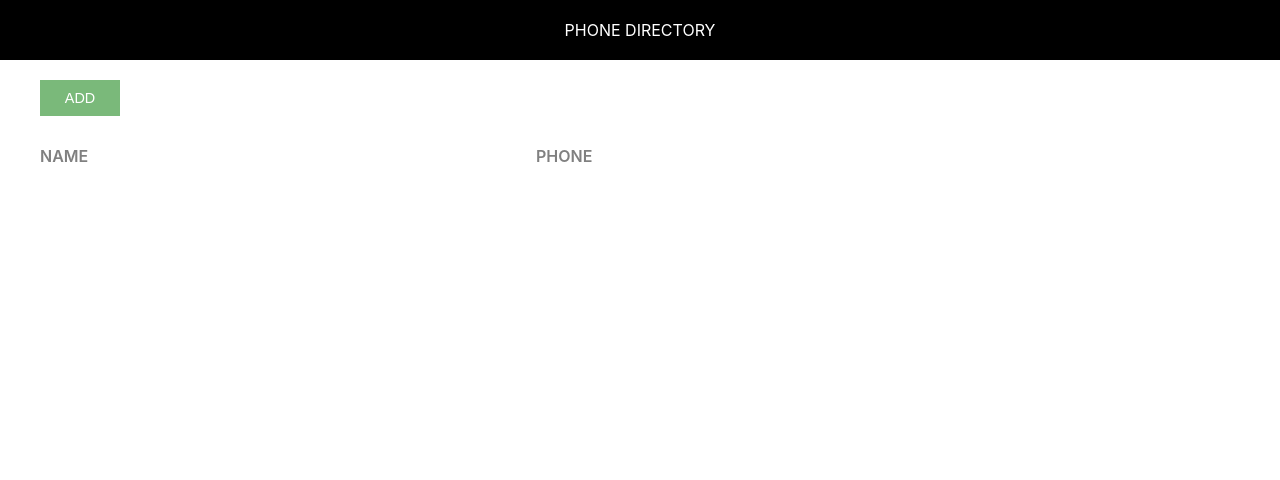
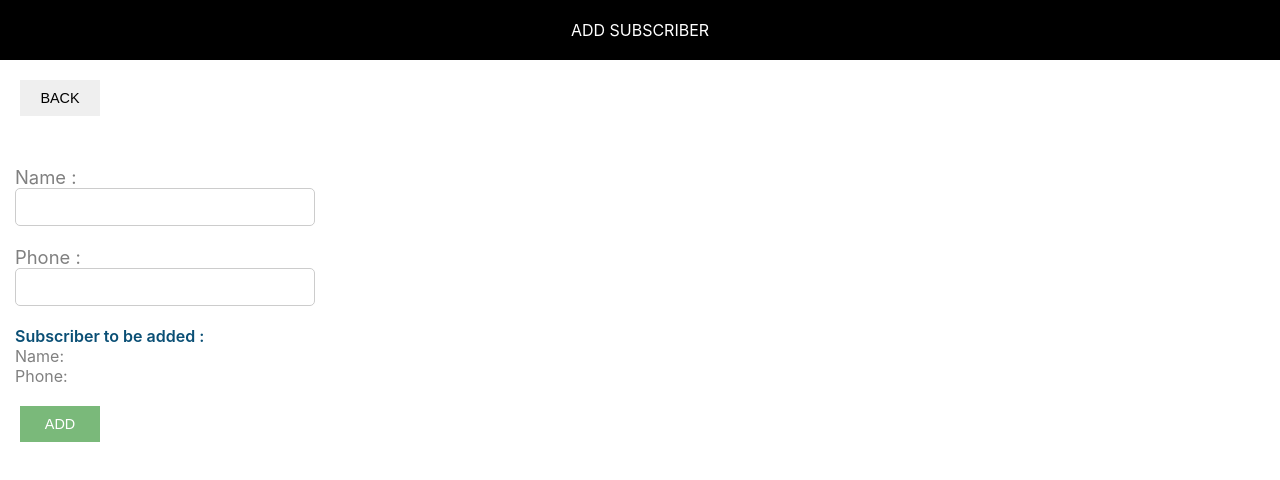
Before and after one commit to sravyasripada/phone-directory, a React (Create React App) app: page /add in a window 1280 px wide. Shown: the top 480 px of the page. Built offline with nearby package versions, Linux system fonts and the light colour scheme; the HTML template or start-up script is replaced by a standard one.

Commit message:
Add routing for Add Subscriber page and show Subscribers pag

```diff
--- a/package.json
+++ b/package.json
@@ -8,6 +8,7 @@
     "@testing-library/user-event": "^13.5.0",
     "react": "^17.0.2",
     "react-dom": "^17.0.2",
+    "react-router-dom": "^6.2.2",
     "react-scripts": "5.0.0",
     "web-vitals": "^2.1.4"
   },
--- a/src/AddSubscriber.js
+++ b/src/AddSubscriber.js
@@ -1,6 +1,7 @@
 import React,{Component} from 'react';
 import'./AddSubscriber.css';
 import Header from './Header';
+import {Link} from 'react-router-dom';
 
 class AddSubscriber extends Component{
 
@@ -20,14 +21,21 @@ class AddSubscriber extends Component{
         this.setState(state);
         console.log(this.state);
     }
+
+  onFormSubmitted =(e) =>{
+        e.preventDefault();
+        this.props.addSubscriberHandler(this.state);
+        this.setState({ id:0, name:'',phone:''})
+    }
     render(){
         return(
             <div>
                 <Header  heading="Add Subscriber"/>
                 <div className='component-body-container'>
-                    <button className='custom-btn'>Back</button>
+
+                     <Link to="/"><button className='custom-btn'>Back</button></Link>
                     </div>
-                    <form className="subscriber-form">
+                    <form className="subscriber-form"  onSubmit={this.onFormSubmitted.bind(this)}>
                     <label htmlFor="name" className='label-control'>Name : </label><br/>
                         <input id="name" type="text" className='input-control' name="name" onChange={this.inputChangeHandler}></input><br/><br/>
                         <label htmlFor="phone" className='label-control'>Phone : </label><br/>
@@ -37,8 +45,10 @@ class AddSubscriber extends Component{
                             <span className='subscriber-info'>Name:{this.state.name} </span><br/>
                             <span className='subscriber-info'>Phone:{this.state.phone} </span>
                         </div>
-                        <button className='custom-btn add-btn'>Add</button>
+
+                        <button type="Submit" className='custom-btn add-btn'>Add</button>
                    </form>
+
 
             </div>
         )
--- a/src/App.js
+++ /dev/null
@@ -1,75 +0,0 @@
-
-import React,{Component} from 'react';
-import './App.css';
-import Header from './Header';
-// import Password from './Password';
-// import ProgressBar from './ProgressBar';
-// import StrengthCriteria from './StrengthCriteria';
-
-class App extends Component{
-  constructor()
-{
-  super();
-  this.state={
-    subscriberListToShow:[]
-
-  }
-}
-  render() {
-
-
-    // let subscribers=[
-    //   { id:1,
-    //     name:'Sravya',
-    //     phone:'9845672398'
-
-    //   },
-    //   { id:2,
-    //     name:'Bhanu',
-    //     phone:'9874521365'
-
-    //   },
-    //   { id:3,
-    //     name:'Lucky',
-    //     phone:'9854624125'
-
-    //   },
-    //   { id:4,
-    //     name:'Krish',
-    //     phone:'9856324718'
-
-    //   },
-    //   { id:5,
-    //     name:'Ram',
-    //     phone:'9758324962'
-
-    //   },
-    // ]
-    return (
-      <div>
-        <Header heading="Phone Directory" />
-        <div className='component-body-container'>
-      <button className='custom-btn add-btn'>Add</button>
-      <div className="grid-container heading-container">
-         <span className="grid-item name-heading">Name</span>
-         <span className="grid-item phone-heading">Phone</span>
-          </div>
-    </div>
-    {
-      this.state.subscriberListToShow.map(sub =>{
-        return <div key={sub.id} className="grid-container">
-          <span className='grid-item'>{sub.name}</span>
-          <span className='grid-item'>{sub.phone}</span>
-          <span className='grid-item'><button className='custom-btn delete-btn'>Delete</button></span>
-          </div>
-      })
-    }
-       </div>
-   );
-
-
-}
-}
-
-
-export default App;
--- /dev/null
+++ b/src/PhoneDirectory.js
@@ -0,0 +1,51 @@
+import React ,{Component} from 'react';
+import AddSubscriber from './AddSubscriber';
+import ShowSubscriber from './ShowSubscriber';
+import {BrowserRouter , Routes, Route} from 'react-router-dom';
+
+class PhoneDirectory extends Component{
+    constructor(){
+        super();
+        this.state={
+            subscriberList:[
+               {
+                id:1,
+                name:'Sravya',
+                phone:'9854745694'
+            },
+            {
+                id:2,
+                name:'Abhi',
+                phone:'9856321574'
+            }
+
+         ]
+     }
+ }
+      addSubscriberHandler =(newSubscriber) =>{
+        let subscriberList=this.state.subscriberList;
+        console.log(this.state.subscriberList)
+        if(subscriberList.length>0){
+            newSubscriber.id= subscriberList[subscriberList.length-1].id +1;
+        }else{
+            newSubscriber.id=1;
+        }
+        subscriberList.push(newSubscriber);
+        this.setState({subscriberList:subscriberList});
+        console.log(this.state.subscriberList);
+     }
+    render(){
+        return(
+            //<AddSubscriber addSubscriberHandler={this.addSubscriberHandler}/>
+            //<ShowSubscriber subscriberList={this.state.subscriberList}/>
+            <BrowserRouter>
+             <Routes>
+                 <Route exact path="/" element={<ShowSubscriber subscriberList={this.state.subscriberList}/>}/>
+                 <Route exact path="/add" element={<AddSubscriber addSubscriberHandler={this.addSubscriberHandler}/>}/>
+
+             </Routes>
+            </BrowserRouter>
+        )
+    }
+}
+export default PhoneDirectory;
--- /dev/null
+++ b/src/ShowSubscriber.js
@@ -0,0 +1,53 @@
+
+import React,{Component} from 'react';
+import './ShowSubscriber.css';
+// import './App.css'
+import Header from './Header';
+import { Link }  from 'react-router-dom';
+
+class App extends Component {
+  constructor(){
+    super();
+    this.state={
+      subscribersListToShow:[]
+    }
+    console.log("Constructor called")
+  }
+  componentDidMount(){
+    console.log("Component Did Mount called")
+  }
+}
+
+class ShowSubscriber extends Component {
+  render(){
+    console.log("render called")
+
+    return (
+      <div>
+        <Header heading="Phone Directory"/>
+        <div className='component-body-container'>
+
+      <Link to="/add"><button className='custom-btn add-btn'>Add</button></Link>
+      <div className="grid-container heading-container">
+            <span className="grid-item name-heading">Name</span>
+            <span className="grid-item phone-heading">Phone</span>
+          </div>
+    </div>
+
+    {
+    this.props.subscriberList.map(sub =>{
+        return <div key={sub.id} className="grid-container">
+          <span className='grid-item'>{sub.name}</span>
+          <span className='grid-item'>{sub.phone}</span>
+          <span className='grid-item'><button className='custom-btn delete-btn'>Delete</button></span>
+          </div>
+      })
+    }
+
+
+  </div>
+    );
+}
+}
+
+export default ShowSubscriber;
--- a/src/index.js
+++ b/src/index.js
@@ -1,14 +1,17 @@
 import React from 'react';
 import ReactDOM from 'react-dom';
 import './index.css';
-import App from './App';
+//import App from './App';
+import  PhoneDirectory from './PhoneDirectory';
 import reportWebVitals from './reportWebVitals';
 //import AddSubscriber from'./AddSubscriber';
 import './common/common.css';
-
+//import ShowSubscriber from './ShowSubscriber';
+// import {link} from 'react-router-dom';
 ReactDOM.render(
 
-    <App/>,document.getElementById('root')
+    <PhoneDirectory/>,document.getElementById('root')
+
 );
 
 // If you want to start measuring performance in your app, pass a function
```
Also changed, not shown: src/ShowSubscriber.css (renamed from src/App.css), 1 other file (tests, documents, lock files or other folders).
